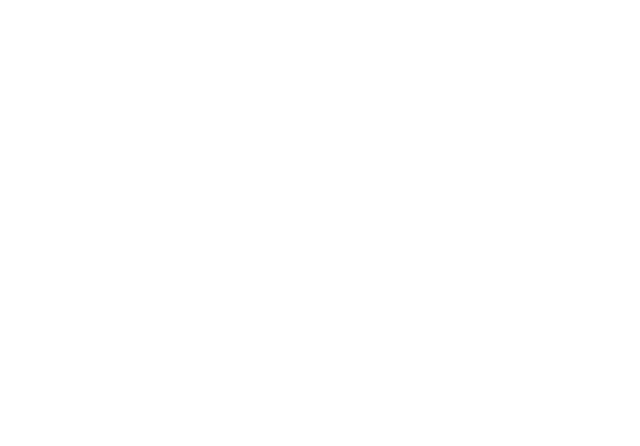
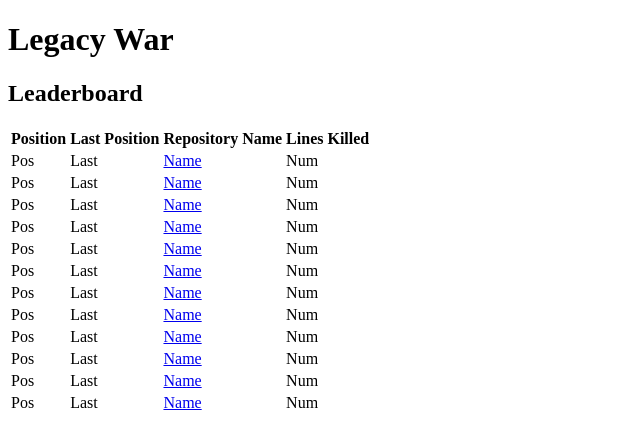
Before and after one commit to LegacyWar/LegacyWarFrontend, a plain HTML site: page index.html in a window 1280 px wide. Shown: the whole page, without its empty margins (0-640 px from the left). Drawn offline with Linux system fonts and the light colour scheme.

Commit message:
add simple layout display a leaderboard

```diff
--- a/index.html
+++ b/index.html
@@ -4,6 +4,97 @@
     <title>Legacy Wat?</title>
 </head>
 <body>
-
+<div class='container'>
+    <div class='row'>
+        <h1>Legacy War</h1>
+    </div>
+    <div class='row'>
+        <h2>Leaderboard</h2>
+        <table class='table'>
+            <thead>
+                <tr>
+                    <th>Position</th>
+                    <th>Last Position</th>
+                    <th>Repository Name</th>
+                    <th>Lines Killed</th>
+                </tr>
+            </thead>
+            <tbody>
+                <tr>
+                    <td>Pos</td>
+                    <td>Last</td>
+                    <td><a href="#">Name</a></td>
+                    <td>Num</td>
+                </tr>
+                <tr>
+                    <td>Pos</td>
+                    <td>Last</td>
+                    <td><a href="#">Name</a></td>
+                    <td>Num</td>
+                </tr>
+                <tr>
+                    <td>Pos</td>
+                    <td>Last</td>
+                    <td><a href="#">Name</a></td>
+                    <td>Num</td>
+                </tr>
+                <tr>
+                    <td>Pos</td>
+                    <td>Last</td>
+                    <td><a href="#">Name</a></td>
+                    <td>Num</td>
+                </tr>
+                <tr>
+                    <td>Pos</td>
+                    <td>Last</td>
+                    <td><a href="#">Name</a></td>
+                    <td>Num</td>
+                </tr>
+                <tr>
+                    <td>Pos</td>
+                    <td>Last</td>
+                    <td><a href="#">Name</a></td>
+                    <td>Num</td>
+                </tr>
+                <tr>
+                    <td>Pos</td>
+                    <td>Last</td>
+                    <td><a href="#">Name</a></td>
+                    <td>Num</td>
+                </tr>
+                <tr>
+                    <td>Pos</td>
+                    <td>Last</td>
+                    <td><a href="#">Name</a></td>
+                    <td>Num</td>
+                </tr>
+                <tr>
+                    <td>Pos</td>
+                    <td>Last</td>
+                    <td><a href="#">Name</a></td>
+                    <td>Num</td>
+                </tr>
+                <tr>
+                    <td>Pos</td>
+                    <td>Last</td>
+                    <td><a href="#">Name</a></td>
+                    <td>Num</td>
+                </tr>
+                <tr>
+                    <td>Pos</td>
+                    <td>Last</td>
+                    <td><a href="#">Name</a></td>
+                    <td>Num</td>
+                </tr>
+                <tr>
+                    <td>Pos</td>
+                    <td>Last</td>
+                    <td><a href="#">Name</a></td>
+                    <td>Num</td>
+                </tr>
+            </tbody>
+        </table>
+    </div>
+</div>
 </body>
 </html>
```
